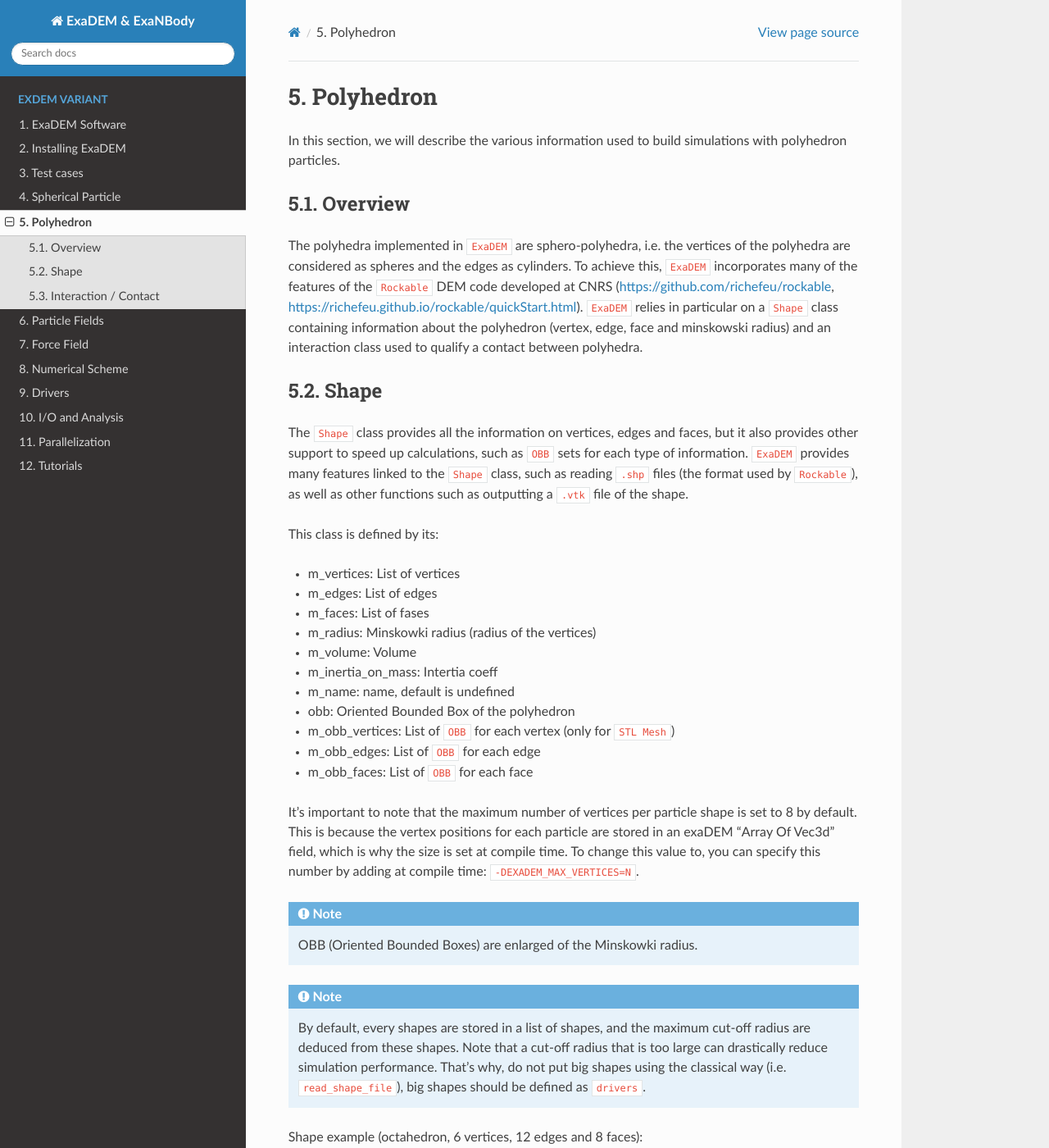
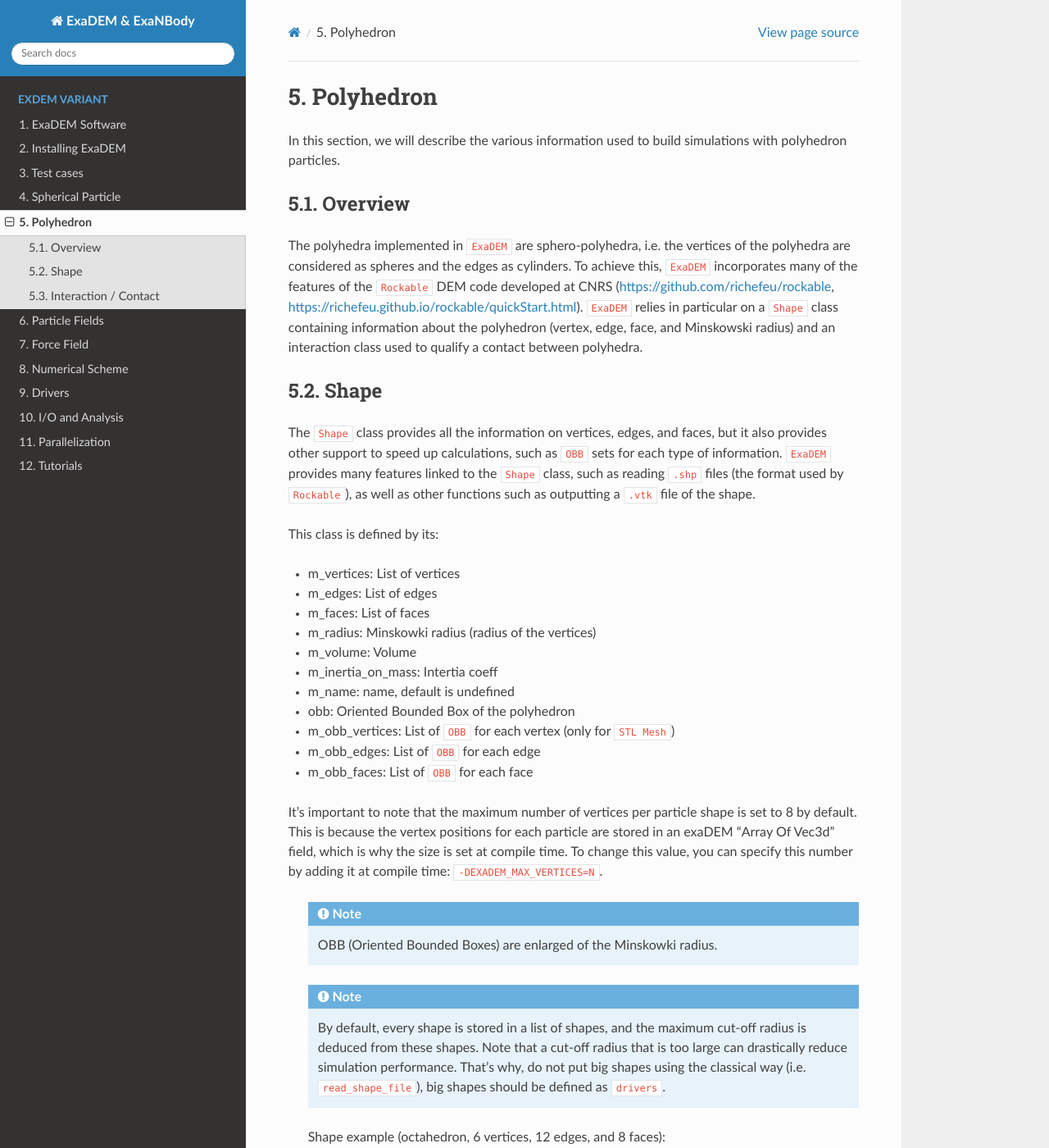
Before and after one commit to Collab4exaNBody/doc_exaDEM, a Sphinx documentation site: the page built from docs/source/project_exaDEM/Polyhedra.rst, in a window 1280 px wide and 1400 px high. Shown: the whole window at 82% size. Built offline with Sphinx 7.4.7 and the Read the Docs theme 3.1.0, drawn with Linux system fonts in a browser that asks for light colours; some of the changed text lies outside the part shown.

Commit message:
Update Polyhedra.rst

```diff
--- a/docs/source/project_exaDEM/Polyhedra.rst
+++ b/docs/source/project_exaDEM/Polyhedra.rst
@@ -6,19 +6,19 @@ In this section, we will describe the various information used to build simulati
 Overview
 ^^^^^^^^
 
-The polyhedra implemented in ``ExaDEM`` are sphero-polyhedra, i.e. the vertices of the polyhedra are considered as spheres and the edges as cylinders. To achieve this, ``ExaDEM`` incorporates many of the features of the ``Rockable`` DEM code developed at CNRS (https://github.com/richefeu/rockable, https://richefeu.github.io/rockable/quickStart.html). ``ExaDEM`` relies in particular on a ``Shape`` class containing information about the polyhedron (vertex, edge, face and minskowski radius) and an interaction class used to qualify a contact between polyhedra.
+The polyhedra implemented in ``ExaDEM`` are sphero-polyhedra, i.e. the vertices of the polyhedra are considered as spheres and the edges as cylinders. To achieve this, ``ExaDEM`` incorporates many of the features of the ``Rockable`` DEM code developed at CNRS (https://github.com/richefeu/rockable, https://richefeu.github.io/rockable/quickStart.html). ``ExaDEM`` relies in particular on a ``Shape`` class containing information about the polyhedron (vertex, edge, face, and Minskowski radius) and an interaction class used to qualify a contact between polyhedra.
 
 
 Shape
 ^^^^^
 
-The ``Shape`` class provides all the information on vertices, edges and faces, but it also provides other support to speed up calculations, such as ``OBB`` sets for each type of information. ``ExaDEM`` provides many features linked to the ``Shape`` class, such as reading ``.shp`` files (the format used by ``Rockable``), as well as other functions such as outputting a ``.vtk`` file of the shape.
+The ``Shape`` class provides all the information on vertices, edges, and faces, but it also provides other support to speed up calculations, such as ``OBB`` sets for each type of information. ``ExaDEM`` provides many features linked to the ``Shape`` class, such as reading ``.shp`` files (the format used by ``Rockable``), as well as other functions such as outputting a ``.vtk`` file of the shape.
 
 This class is defined by its:
 
 * m_vertices: List of vertices
 * m_edges: List of edges
-* m_faces: List of fases
+* m_faces: List of faces
 * m_radius: Minskowki radius (radius of the vertices)
 * m_volume: Volume
 * m_inertia_on_mass: Intertia coeff
@@ -28,16 +28,16 @@ This class is defined by its:
 * m_obb_edges: List of ``OBB`` for each edge
 * m_obb_faces: List of ``OBB`` for each face
 
-It's important to note that the maximum number of vertices per particle shape is set to 8 by default. This is because the vertex positions for each particle are stored in an exaDEM “Array Of Vec3d” field, which is why the size is set at compile time. To change this value to, you can specify this number by adding at compile time: ``-DEXADEM_MAX_VERTICES=N``.
+It's important to note that the maximum number of vertices per particle shape is set to 8 by default. This is because the vertex positions for each particle are stored in an exaDEM “Array Of Vec3d” field, which is why the size is set at compile time. To change this value, you can specify this number by adding it at compile time: ``-DEXADEM_MAX_VERTICES=N``.
 
-.. note::
-	OBB (Oriented Bounded Boxes) are enlarged of the Minskowki radius.
+	.. note::
+		OBB (Oriented Bounded Boxes) are enlarged of the Minskowki radius.
 
-.. note::
-	By default, every shapes are stored in a list of shapes, and the maximum cut-off radius are deduced from these shapes. Note that a cut-off radius that is too large can drastically reduce simulation performance. That's why, do not put big shapes using the classical way (i.e. ``read_shape_file``), big shapes should be defined as ``drivers``.
+	.. note::
+		By default, every shape is stored in a list of shapes, and the maximum cut-off radius is deduced from these shapes. Note that a cut-off radius that is too large can drastically reduce simulation performance. That's why, do not put big shapes using the classical way (i.e. ``read_shape_file``), big shapes should be defined as ``drivers``.
 
 
-Shape example (octahedron, 6 vertices, 12 edges and 8 faces):
+	Shape example (octahedron, 6 vertices, 12 edges, and 8 faces):
 
 .. code-block:: bash
 
@@ -192,7 +192,7 @@ In summary, the ``exaDEM::Interaction`` class provides a crucial data structure
 
 **Grid Of Interactions:**
 
-In ``ExaDEM``, interactions are stored in the form of a grid of cells (AOSOA), the cell (SOA) then containing a ``GridExtraDynamicDataStorageT``, i.e. a data structure similar to a vector of ``Interactions`` + particle information vector. This data structure facilitates the migration of information between ``MPI`` processes when the interaction is considered to be always active (i.e. the two polyhedra are always in contact from one time step to the next). For more details in code, see `src/polyhedra/include/exaDEM/interaction/grid_cell_interaction.hpp` and ``extra_storage`` package in ``ExaNBody``.
+In ``ExaDEM``, interactions are stored in the form of a grid of cells (AOSOA), the cell (SOA) then containing a ``GridExtraDynamicDataStorageT``, i.e. a data structure similar to a vector of ``Interactions`` + particle information vector. This data structure facilitates the migration of information between ``MPI`` processes when the interaction is considered to be always active (i.e. the two polyhedra are always in contact from one time step to the next). For more details in code, see `src/polyhedra/include/exaDEM/interaction/grid_cell_interaction.hpp` and the ``extra_storage`` package in ``ExaNBody``.
 
 **Classifier:**
 
```
Also changed, not shown: other parts of docs/source/project_exaDEM/Polyhedra.rst (+10 -10 lines).
